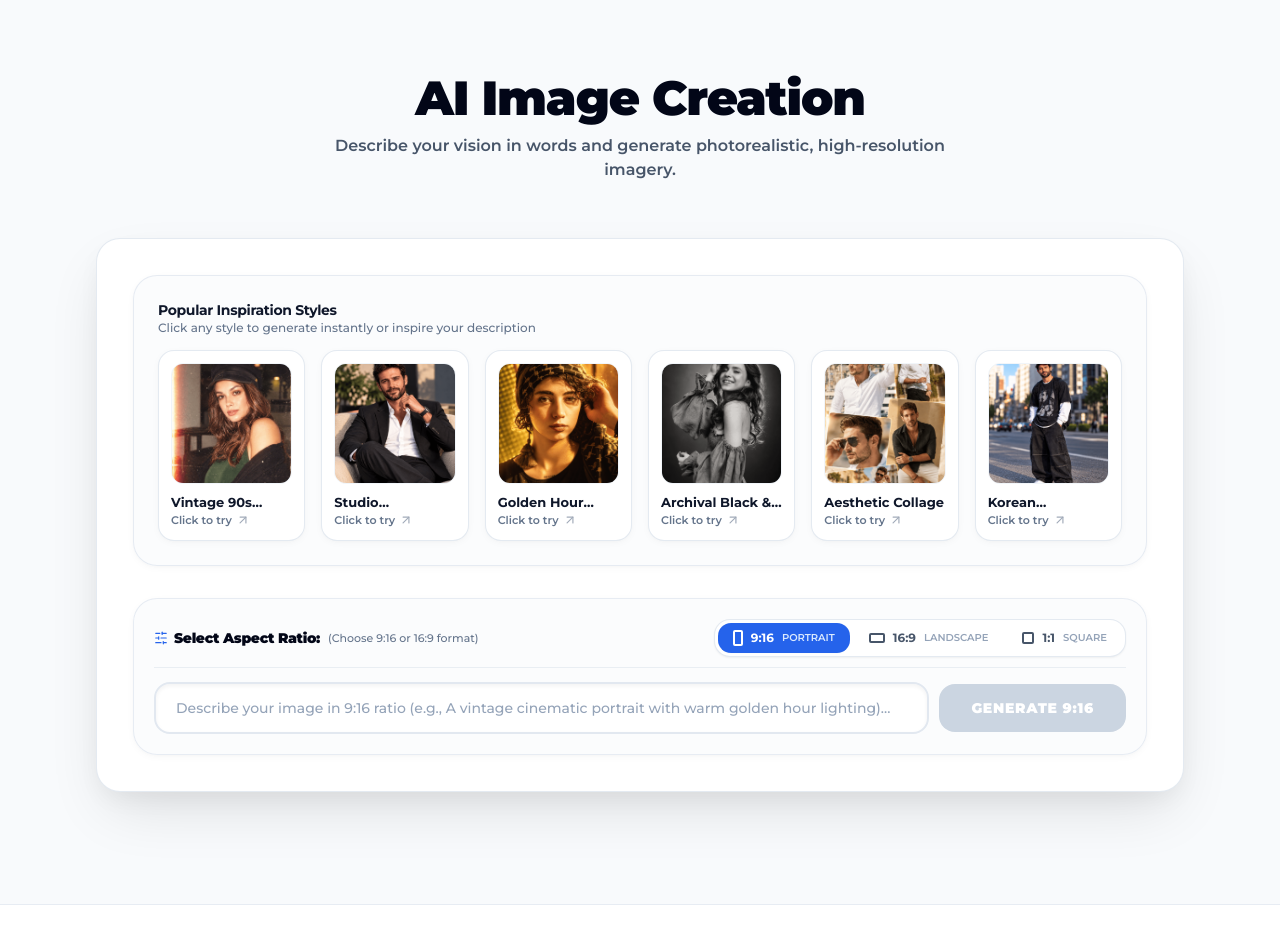
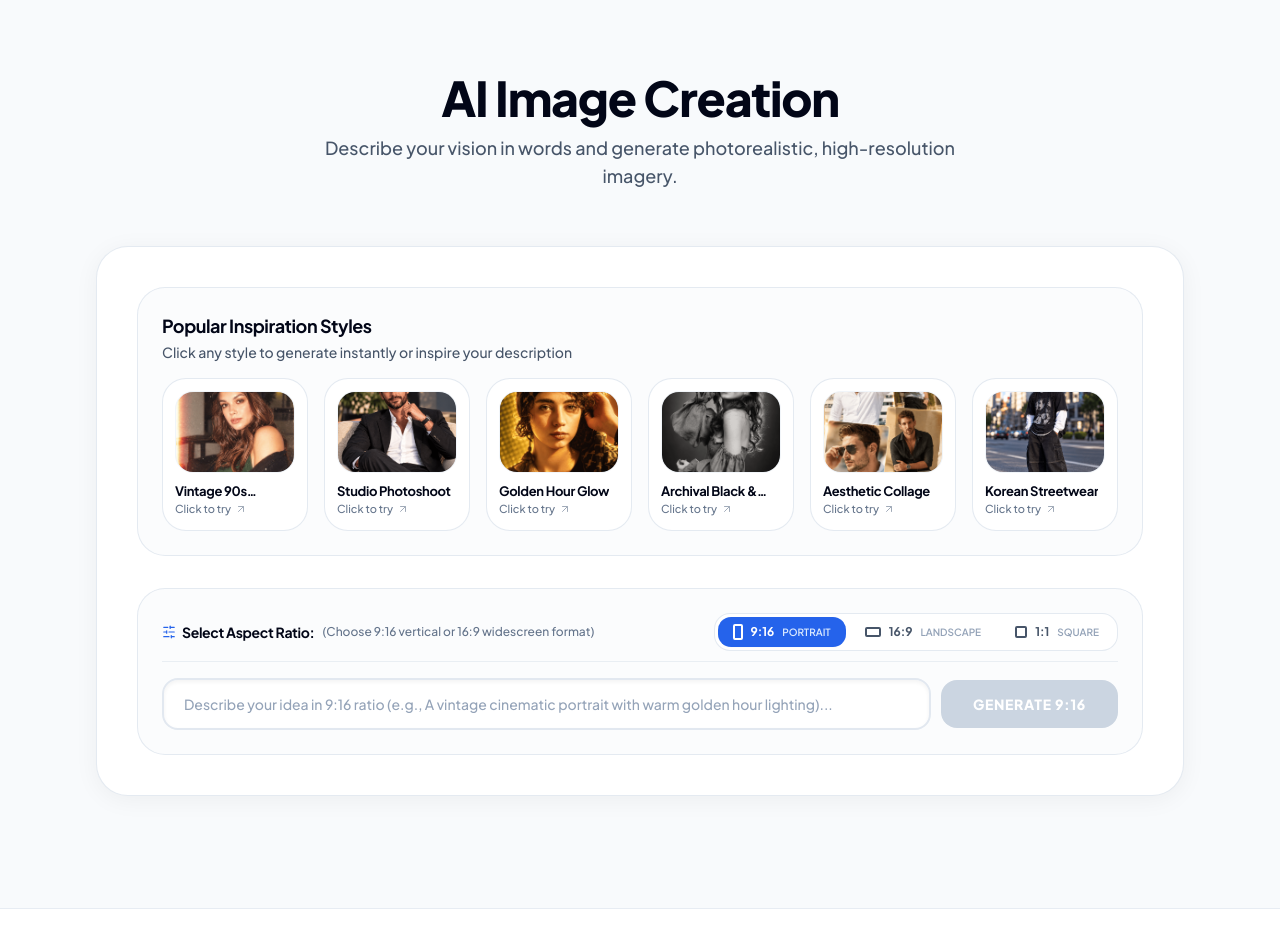
Before and after one commit to Sreerag111/slipeaiwebsite2, a Next.js app: page / in a window 1280 px wide. Shown: the part 2680-3628 px from the top of the page. Built offline with nearby package versions, Linux system fonts and the light colour scheme.

Commit message:
Align AI Image Generation container design, borders, shadows, and font style with enhancement category

```diff
--- a/components/AIImageCreation.tsx
+++ b/components/AIImageCreation.tsx
@@ -131,32 +131,33 @@ export function AIImageCreation({ onStartEnhancing }: AIImageCreationProps) {
       : 'aspect-square max-h-[560px] max-w-xl mx-auto';
 
   return (
-    <section id="create" className="py-14 sm:py-20 md:py-28 border-t border-slate-200/80 bg-[#F8FAFC]">
+    <section id="create" className="py-16 sm:py-20 md:py-28 border-t border-slate-200/80 bg-[#F8FAFC]">
       <div className="mx-auto max-w-6xl px-4 sm:px-6 lg:px-8">
-        {/* Section Header */}
+        {/* Section Header: Styled like Select Your Enhancement Category */}
         <div className="text-center max-w-3xl mx-auto mb-10 sm:mb-14 space-y-3">
-          <h2 className="text-2xl sm:text-3xl md:text-4xl lg:text-5xl font-black text-slate-950 tracking-tight">
+          <h2 className="text-3xl sm:text-4xl md:text-5xl font-extrabold text-slate-950 font-display tracking-tight leading-tight">
             AI Image Creation
           </h2>
-          <p className="text-xs sm:text-sm md:text-base text-slate-600 font-semibold max-w-2xl mx-auto px-2">
+          <p className="text-sm sm:text-base md:text-lg text-slate-600 font-display font-medium max-w-2xl mx-auto px-2 leading-relaxed">
             Describe your vision in words and generate photorealistic, high-resolution imagery.
           </p>
         </div>
 
-        {/* Main Creation Card */}
-        <div className="rounded-3xl border border-slate-200/90 bg-white p-4 sm:p-7 md:p-9 container-shade-xl space-y-6 sm:space-y-8">
+        {/* Main Creation Card Container */}
+        <div className="rounded-[28px] sm:rounded-[32px] border border-slate-200/90 bg-white p-5 sm:p-8 md:p-10 shadow-[0_4px_24px_rgba(0,0,0,0.05)] space-y-6 sm:space-y-8">
           {/* Top Bar (Shown when an image is generated to allow creating a new one) */}
           {generatedImageUrl && (
             <div className="flex items-center justify-between pb-3 border-b border-slate-100">
-              <span className="text-xs sm:text-sm font-bold text-slate-900">
+              <span className="text-xs sm:text-sm font-bold text-slate-950 font-display">
                 Generated Image
               </span>
               <button
+                type="button"
                 onClick={() => {
                   setGeneratedImageUrl(null);
                   setPrompt('');
                 }}
-                className="flex items-center gap-1.5 text-xs font-bold text-blue-600 hover:text-blue-800 transition-colors"
+                className="flex items-center gap-1.5 text-xs font-bold text-blue-600 hover:text-blue-800 transition-colors font-display"
               >
                 <RotateCcw className="h-3.5 w-3.5" />
                 <span>Create New Image</span>
@@ -167,15 +168,15 @@ export function AIImageCreation({ onStartEnhancing }: AIImageCreationProps) {
           {/* Central Output / Showcase Stage */}
           {isGenerating ? (
             /* Generating Stage: ONLY show Generating with animation */
-            <div className={`relative ${stageRatioClass} w-full rounded-2xl border border-slate-200 bg-slate-50/90 flex items-center justify-center p-6 overflow-hidden container-shade transition-all duration-300`}>
+            <div className={`relative ${stageRatioClass} w-full rounded-[24px] sm:rounded-[28px] border border-slate-200/90 bg-white flex items-center justify-center p-6 overflow-hidden shadow-[0_4px_20px_rgba(0,0,0,0.05)] transition-all duration-300`}>
               {/* Full container background shimmer sweep */}
               <div className="absolute inset-0 pointer-events-none overflow-hidden">
                 <div className="w-[200%] h-full -translate-x-full animate-shimmer bg-gradient-to-r from-transparent via-blue-500/10 to-transparent" />
               </div>
 
               {/* ONLY "Generating" with animation */}
-              <div className="relative z-10 flex items-baseline justify-center gap-1.5">
-                <span className="text-3xl sm:text-4xl md:text-5xl font-black text-slate-950 tracking-tight animate-pulse">
+              <div className="relative z-10 flex items-baseline justify-center gap-1.5 font-display">
+                <span className="text-3xl sm:text-4xl md:text-5xl font-extrabold text-slate-950 tracking-tight animate-pulse">
                   Generating
                 </span>
                 <span className="inline-flex gap-1.5 items-center mb-1">
@@ -188,7 +189,7 @@ export function AIImageCreation({ onStartEnhancing }: AIImageCreationProps) {
           ) : generatedImageUrl ? (
             /* Output Display Stage */
             <div className="space-y-6">
-              <div className={`relative ${outputRatioClass} w-full rounded-2xl overflow-hidden border border-slate-200 bg-slate-950 flex items-center justify-center container-shade-lg group shadow-xl transition-all duration-300`}>
+              <div className={`relative ${outputRatioClass} w-full rounded-[24px] sm:rounded-[28px] overflow-hidden border border-slate-200/90 bg-slate-950 flex items-center justify-center shadow-xl transition-all duration-300`}>
                 <img
                   src={generatedImageUrl}
                   alt={lastPrompt}
@@ -196,18 +197,18 @@ export function AIImageCreation({ onStartEnhancing }: AIImageCreationProps) {
                 />
 
                 {/* Ratio & Model Badge */}
-                <div className="absolute top-3 right-3 flex items-center gap-1.5 bg-slate-950/85 backdrop-blur-md border border-white/10 text-white text-[11px] font-black px-2.5 py-1 rounded-lg shadow-md">
+                <div className="absolute top-3 right-3 flex items-center gap-1.5 bg-slate-950/85 backdrop-blur-md border border-white/10 text-white text-[11px] font-bold px-2.5 py-1 rounded-lg shadow-md font-display">
                   <span className="text-blue-400">{generatedRatio}</span>
-                  <span className="text-slate-400 font-semibold text-[10px]">
+                  <span className="text-slate-400 font-medium text-[10px]">
                     {generatedRatio === '9:16' ? 'Portrait' : generatedRatio === '16:9' ? 'Landscape' : 'Square'}
                   </span>
                 </div>
               </div>
 
               {/* Prompt recap & action buttons */}
-              <div className="flex flex-col sm:flex-row items-start sm:items-center justify-between gap-4 p-4 rounded-2xl bg-slate-50 border border-slate-200/80">
+              <div className="flex flex-col sm:flex-row items-start sm:items-center justify-between gap-4 p-4 sm:p-5 rounded-[22px] sm:rounded-[26px] bg-slate-50/80 border border-slate-200/80 font-display">
                 <div className="space-y-0.5 max-w-xl">
-                  <span className="text-[10px] font-black uppercase tracking-wider text-slate-500">
+                  <span className="text-[10px] font-bold uppercase tracking-wider text-slate-500">
                     Generated Description ({generatedRatio})
                   </span>
                   <p className="text-xs sm:text-sm font-bold text-slate-900 line-clamp-2">
@@ -217,14 +218,16 @@ export function AIImageCreation({ onStartEnhancing }: AIImageCreationProps) {
 
                 <div className="flex flex-wrap items-center gap-2.5 w-full sm:w-auto">
                   <button
+                    type="button"
                     onClick={handleDownload}
-                    className="flex-1 sm:flex-none flex items-center justify-center gap-2 px-5 py-2.5 rounded-xl bg-slate-900 hover:bg-slate-800 text-white font-bold text-xs shadow-md transition-all active:scale-95"
+                    className="flex-1 sm:flex-none flex items-center justify-center gap-2 px-5 py-2.5 rounded-xl bg-slate-950 hover:bg-slate-800 text-white font-bold text-xs shadow-md transition-all active:scale-95"
                   >
                     <Download className="h-4 w-4" />
                     <span>Download Image ({generatedRatio})</span>
                   </button>
 
                   <button
+                    type="button"
                     onClick={() => {
                       if (onStartEnhancing) {
                         onStartEnhancing();
@@ -244,17 +247,17 @@ export function AIImageCreation({ onStartEnhancing }: AIImageCreationProps) {
           ) : null}
 
           {/* Popular Inspiration Styles (Click to try) */}
-          <div className="rounded-3xl border border-slate-200/80 bg-slate-50/50 p-4 sm:p-6 container-shade-sm space-y-3.5">
+          <div className="rounded-[24px] sm:rounded-[28px] border border-slate-200/90 bg-slate-50/60 p-4 sm:p-6 space-y-4">
             <div>
-              <h3 className="text-xs sm:text-sm font-bold text-slate-900 tracking-tight">
+              <h3 className="text-base sm:text-lg font-bold text-slate-950 font-display tracking-tight">
                 Popular Inspiration Styles
               </h3>
-              <p className="text-[11px] sm:text-xs text-slate-500 font-medium">
+              <p className="text-xs sm:text-sm text-slate-600 font-display font-medium mt-0.5">
                 Click any style to generate instantly or inspire your description
               </p>
             </div>
 
-            {/* Responsive Grid: 2 cols on mobile, 3 cols on tablet, 6 cols on laptop/desktop */}
+            {/* Responsive Grid: Cards styled like Select Your Enhancement Category */}
             <div className="grid grid-cols-2 sm:grid-cols-3 lg:grid-cols-6 gap-3 sm:gap-4">
               {stylePresets.map((style, idx) => {
                 const isSelected = prompt === style.prompt;
@@ -266,22 +269,23 @@ export function AIImageCreation({ onStartEnhancing }: AIImageCreationProps) {
                       setPrompt(style.prompt);
                       handleGenerate(style.prompt);
                     }}
-                    className={`group flex flex-col p-2.5 sm:p-3 rounded-2xl border text-left transition-all duration-300 active:scale-[0.98] focus:outline-none ${
+                    className={`group flex flex-col p-2.5 sm:p-3 rounded-[20px] sm:rounded-[24px] border text-left transition-all duration-300 active:scale-[0.98] focus:outline-none ${
                       isSelected
-                        ? 'border-blue-600 bg-blue-50/40 ring-2 ring-blue-500/20 container-shade-md'
-                        : 'border-slate-200/90 bg-white hover:border-blue-500 hover:bg-blue-50/20 container-shade-sm hover:container-shade hover:-translate-y-1'
+                        ? 'border-blue-600 bg-blue-50/50 ring-2 ring-blue-500/20 shadow-md'
+                        : 'border-slate-200/90 bg-white hover:border-blue-500 hover:shadow-[0_12px_28px_rgba(0,0,0,0.08)] hover:-translate-y-1'
                     }`}
                   >
-                    <div className="relative aspect-square w-full rounded-xl overflow-hidden border border-slate-100 mb-2.5 bg-slate-100 shadow-inner">
+                    {/* Media visual with rounded border */}
+                    <div className="relative aspect-[4/3] sm:aspect-[16/11] w-full rounded-[14px] sm:rounded-[18px] overflow-hidden border border-slate-100 mb-2.5 bg-slate-100 shadow-inner">
                       <Image
                         src={style.img}
                         alt={style.label}
                         fill
                         sizes="(max-width: 640px) 50vw, (max-width: 1024px) 33vw, 16vw"
-                        className="object-cover group-hover:scale-110 transition-transform duration-500 ease-out"
+                        className="object-cover group-hover:scale-105 transition-transform duration-500 ease-out"
                       />
                       <div className="absolute inset-0 bg-gradient-to-t from-slate-950/70 via-slate-950/10 to-transparent opacity-0 group-hover:opacity-100 transition-opacity duration-300 flex items-end p-2 pointer-events-none">
-                        <span className="text-[10px] font-bold text-white bg-blue-600/95 px-2 py-0.5 rounded-md backdrop-blur-sm shadow-sm flex items-center gap-1">
+                        <span className="text-[10px] font-bold text-white bg-blue-600/95 px-2 py-0.5 rounded-md backdrop-blur-sm shadow-sm flex items-center gap-1 font-display">
                           <Sparkles className="h-2.5 w-2.5" /> Try Style
                         </span>
                       </div>
@@ -291,12 +295,14 @@ export function AIImageCreation({ onStartEnhancing }: AIImageCreationProps) {
                         </div>
                       )}
                     </div>
-                    <span className="text-xs sm:text-[13px] font-bold text-slate-900 group-hover:text-blue-700 transition-colors line-clamp-1">
+
+                    {/* Card Title & Hint */}
+                    <span className="text-xs sm:text-[13px] font-bold text-slate-950 font-display tracking-tight group-hover:text-blue-700 transition-colors line-clamp-1">
                       {style.label}
                     </span>
-                    <span className="text-[10px] sm:text-[11px] text-slate-500 font-semibold flex items-center justify-between gap-1 mt-0.5 group-hover:text-blue-600 transition-colors">
+                    <span className="text-[10px] sm:text-[11px] text-slate-500 font-display font-medium flex items-center justify-between gap-1 mt-0.5 group-hover:text-blue-600 transition-colors">
                       <span>Click to try</span>
-                      <ArrowUpRight className="h-3.5 w-3.5 opacity-60 group-hover:opacity-100 group-hover:translate-x-0.5 group-hover:-translate-y-0.5 transition-all duration-200" />
+                      <ArrowUpRight className="h-3 w-3 opacity-60 group-hover:opacity-100 group-hover:translate-x-0.5 group-hover:-translate-y-0.5 transition-all duration-200" />
                     </span>
                   </button>
                 );
@@ -305,26 +311,26 @@ export function AIImageCreation({ onStartEnhancing }: AIImageCreationProps) {
           </div>
 
           {/* Bottom Prompt Bar: "Describe your image" with Aspect Ratio selector directly above */}
-          <div className="rounded-3xl border border-slate-200/80 bg-slate-50/60 p-4 sm:p-5 container-shade-sm space-y-3.5">
+          <div className="rounded-[24px] sm:rounded-[28px] border border-slate-200/90 bg-slate-50/60 p-4 sm:p-6 space-y-4">
             {/* Aspect Ratio Selector (Above "Describe your image") */}
-            <div className="flex flex-col sm:flex-row sm:items-center justify-between gap-2.5 pb-2.5 border-b border-slate-200/70">
+            <div className="flex flex-col sm:flex-row sm:items-center justify-between gap-2.5 pb-2.5 border-b border-slate-200/70 font-display">
               <div className="flex items-center gap-2">
-                <span className="text-xs sm:text-sm font-black text-slate-950 tracking-tight flex items-center gap-1.5">
+                <span className="text-xs sm:text-sm font-bold text-slate-950 tracking-tight flex items-center gap-1.5">
                   <SlidersHorizontal className="w-3.5 h-3.5 text-blue-600" />
                   Select Aspect Ratio:
                 </span>
-                <span className="text-[11px] text-slate-500 font-medium hidden sm:inline">
-                  (Choose 9:16 or 16:9 format)
+                <span className="text-xs text-slate-500 font-medium hidden sm:inline">
+                  (Choose 9:16 vertical or 16:9 widescreen format)
                 </span>
               </div>
 
               {/* Functional Aspect Ratio Options */}
-              <div className="inline-flex items-center gap-1.5 p-1 bg-white border border-slate-200/90 rounded-2xl shadow-sm self-start sm:self-auto">
+              <div className="inline-flex items-center gap-1.5 p-1 bg-white border border-slate-200/90 rounded-2xl shadow-xs self-start sm:self-auto">
                 {/* 9:16 Ratio Button */}
                 <button
                   type="button"
                   onClick={() => setAspectRatio('9:16')}
-                  className={`flex items-center gap-2 px-3 sm:px-3.5 py-1.5 rounded-xl text-xs font-bold transition-all ${
+                  className={`flex items-center gap-2 px-3 sm:px-3.5 py-1.5 rounded-xl text-xs font-bold font-display transition-all ${
                     aspectRatio === '9:16'
                       ? 'bg-blue-600 text-white shadow-sm ring-1 ring-blue-600'
                       : 'text-slate-600 hover:text-slate-950 hover:bg-slate-100'
@@ -342,7 +348,7 @@ export function AIImageCreation({ onStartEnhancing }: AIImageCreationProps) {
                 <button
                   type="button"
                   onClick={() => setAspectRatio('16:9')}
-                  className={`flex items-center gap-2 px-3 sm:px-3.5 py-1.5 rounded-xl text-xs font-bold transition-all ${
+                  className={`flex items-center gap-2 px-3 sm:px-3.5 py-1.5 rounded-xl text-xs font-bold font-display transition-all ${
                     aspectRatio === '16:9'
                       ? 'bg-blue-600 text-white shadow-sm ring-1 ring-blue-600'
                       : 'text-slate-600 hover:text-slate-950 hover:bg-slate-100'
@@ -360,7 +366,7 @@ export function AIImageCreation({ onStartEnhancing }: AIImageCreationProps) {
                 <button
                   type="button"
                   onClick={() => setAspectRatio('1:1')}
-                  className={`flex items-center gap-2 px-3 sm:px-3.5 py-1.5 rounded-xl text-xs font-bold transition-all ${
+                  className={`flex items-center gap-2 px-3 sm:px-3.5 py-1.5 rounded-xl text-xs font-bold font-display transition-all ${
                     aspectRatio === '1:1'
                       ? 'bg-blue-600 text-white shadow-sm ring-1 ring-blue-600'
                       : 'text-slate-600 hover:text-slate-950 hover:bg-slate-100'
@@ -389,8 +395,8 @@ export function AIImageCreation({ onStartEnhancing }: AIImageCreationProps) {
                     }
                   }}
                   disabled={isGenerating}
-                  placeholder={`Describe your image in ${aspectRatio} ratio (e.g., A vintage cinematic portrait with warm golden hour lighting)...`}
-                  className="w-full bg-white border-2 border-slate-200 focus:border-blue-600 focus:ring-4 focus:ring-blue-500/10 px-4 sm:px-5 py-3.5 rounded-2xl text-xs sm:text-sm text-slate-950 font-medium placeholder-slate-400 outline-none transition-all shadow-inner"
+                  placeholder={`Describe your idea in ${aspectRatio} ratio (e.g., A vintage cinematic portrait with warm golden hour lighting)...`}
+                  className="w-full bg-white border-2 border-slate-200 focus:border-blue-600 focus:ring-4 focus:ring-blue-500/10 px-4 sm:px-5 py-3.5 rounded-2xl text-xs sm:text-sm text-slate-950 font-display font-medium placeholder-slate-400 outline-none transition-all shadow-inner"
                 />
               </div>
 
@@ -398,7 +404,7 @@ export function AIImageCreation({ onStartEnhancing }: AIImageCreationProps) {
                 type="button"
                 onClick={() => handleGenerate()}
                 disabled={isGenerating || !prompt.trim()}
-                className="flex items-center justify-center px-6 sm:px-8 py-3.5 rounded-2xl bg-blue-600 hover:bg-blue-700 disabled:bg-slate-300 text-white font-black text-xs sm:text-sm uppercase tracking-wider shadow-md hover:shadow-lg disabled:shadow-none transition-all active:scale-95 shrink-0"
+                className="flex items-center justify-center px-6 sm:px-8 py-3.5 rounded-2xl bg-blue-600 hover:bg-blue-700 disabled:bg-slate-300 text-white font-extrabold font-display text-xs sm:text-sm uppercase tracking-wider shadow-md hover:shadow-lg disabled:shadow-none transition-all active:scale-95 shrink-0"
               >
                 <span>{isGenerating ? 'Generating...' : `Generate ${aspectRatio}`}</span>
               </button>
```
